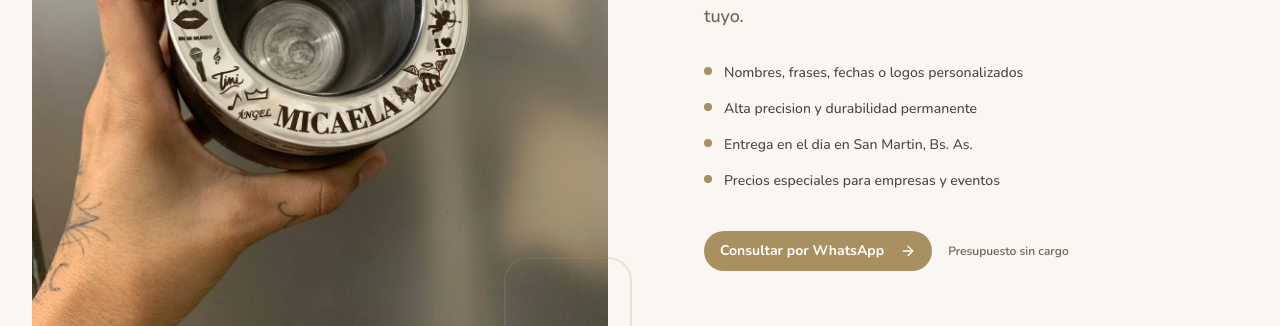
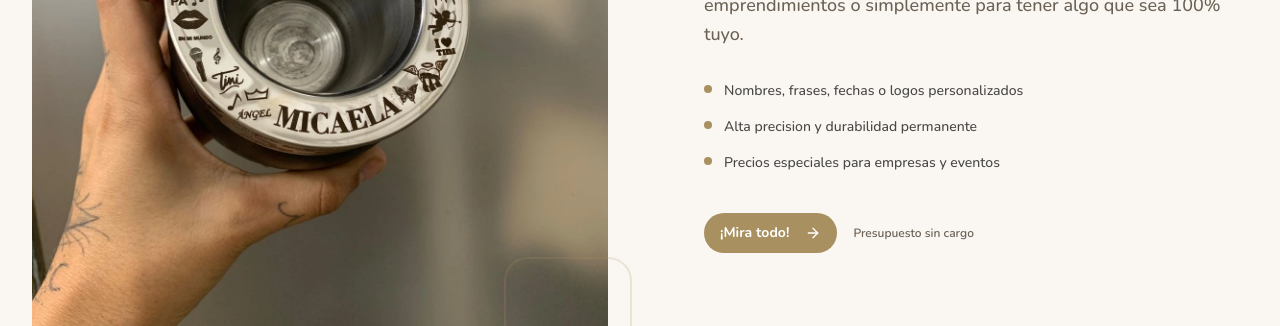
Before and after one commit to clientesweb/gangabazar, a Next.js app: page / in a window 1280 px wide. Shown: the part 2820-3146 px from the top of the page. Built offline with nearby package versions, Linux system fonts and the light colour scheme; no server answers; the database is empty.

Commit message:
Update styling-consultation-section.tsx

```diff
--- a/components/styling-consultation-section.tsx
+++ b/components/styling-consultation-section.tsx
@@ -45,10 +45,6 @@ export function StylingConsultationSection() {
               </li>
               <li className="flex items-start gap-3">
                 <span className="mt-1 h-2 w-2 shrink-0 rounded-full bg-primary" />
-                <span>Entrega en el dia en San Martin, Bs. As.</span>
-              </li>
-              <li className="flex items-start gap-3">
-                <span className="mt-1 h-2 w-2 shrink-0 rounded-full bg-primary" />
                 <span>Precios especiales para empresas y eventos</span>
               </li>
             </ul>
@@ -59,8 +55,8 @@ export function StylingConsultationSection() {
                 size="lg"
                 className="group rounded-full bg-primary px-8 font-bold text-primary-foreground hover:bg-primary/90"
               >
-                <a href="https://wa.me/5491130163458" target="_blank" rel="noopener noreferrer">
-                  Consultar por WhatsApp
+                <a href="https://www.gangabazar.com.ar/colecciones/grabados" target="_blank" rel="noopener noreferrer">
+                  ¡Mira todo!
                   <ArrowRight className="ml-2 h-4 w-4 transition-transform group-hover:translate-x-1" />
                 </a>
               </Button>
```
